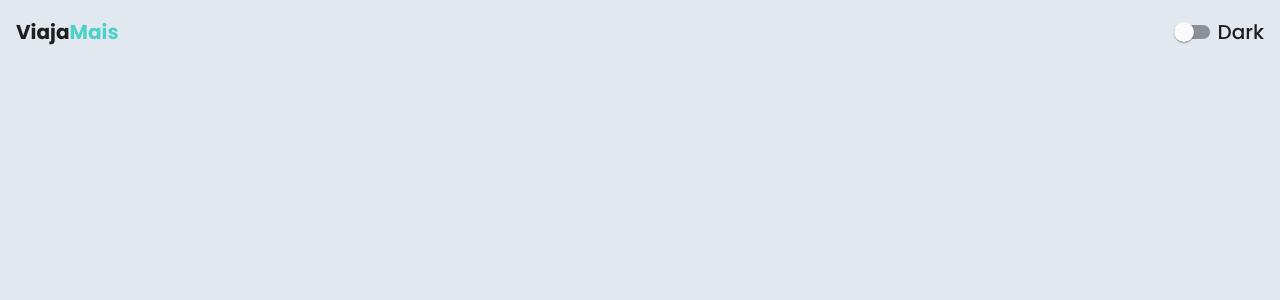
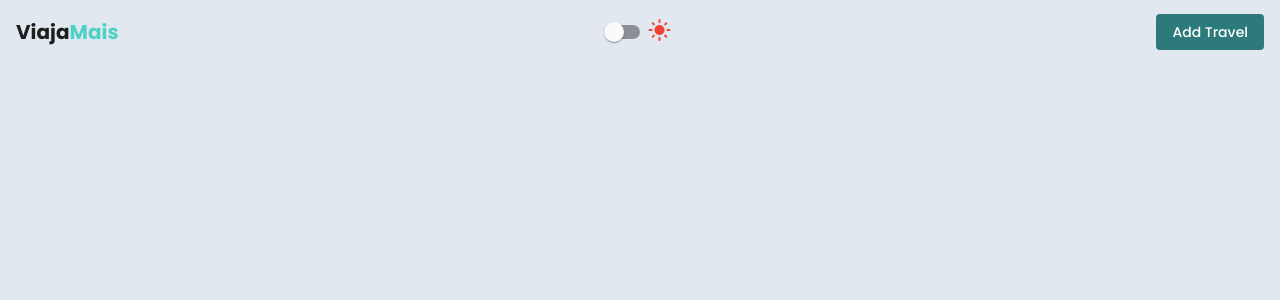
Before and after one commit to josileudo/formTest, an Angular app: page / in a window 1280 px wide. Shown: the top 300 px of the page. Built offline with nearby package versions, Linux system fonts and the light colour scheme.

Commit message:
implementation icon style dark or light

```diff
--- a/src/app/components/Header/header.component.html
+++ b/src/app/components/Header/header.component.html
@@ -2,13 +2,26 @@
   <mat-toolbar class="toolbar" color="primary">
     <div>
       <span class="toolbar__title">Viaja</span>
-      <span class="toolbar__title">Mais</span>
+      <span color="accent" class="toolbar__title">Mais</span>
     </div>
     <mat-slide-toggle
       [checked]="isDarkMode"
       (change)="onDarkModeSwitched($event)"
     >
-      Dark
+    <mat-icon
+      [color]="isDarkMode ? '':'warn'"
+      aria-hidden="false"
+      aria-label="Example home icon"
+    >
+      {{isDarkMode ? 'dark_mode':'light_mode'}}
+    </mat-icon>
     </mat-slide-toggle>
+
+    <button
+      mat-flat-button
+      color= "accent"
+    >
+       Add Travel
+    </button>
   </mat-toolbar>
 </header>
```
